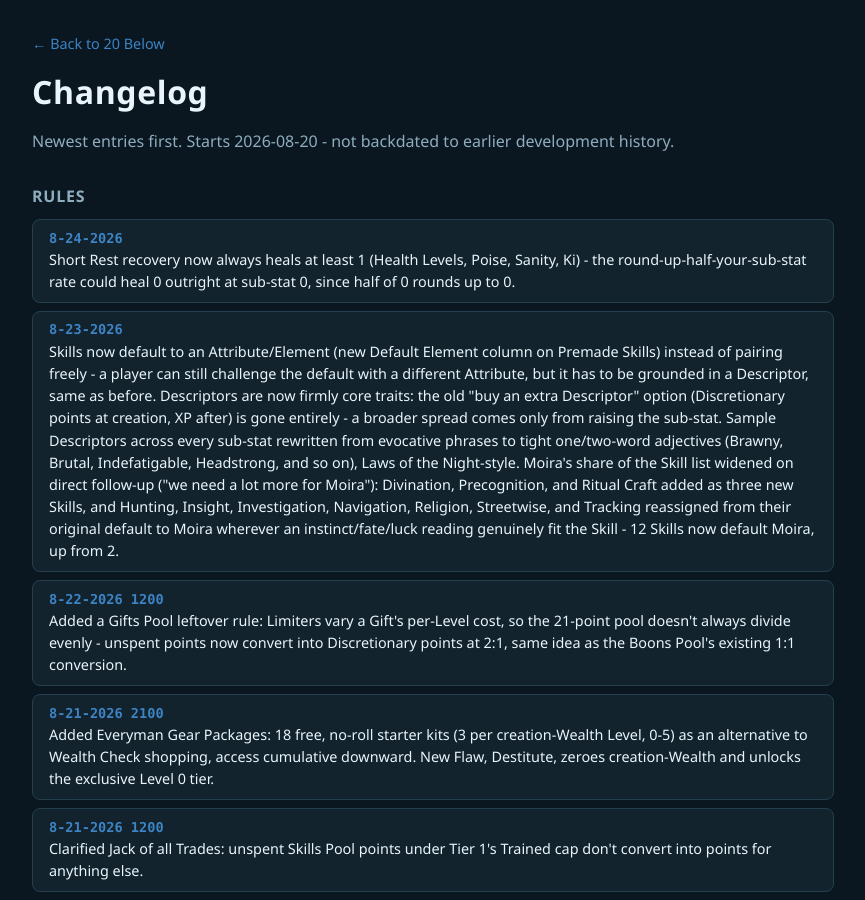
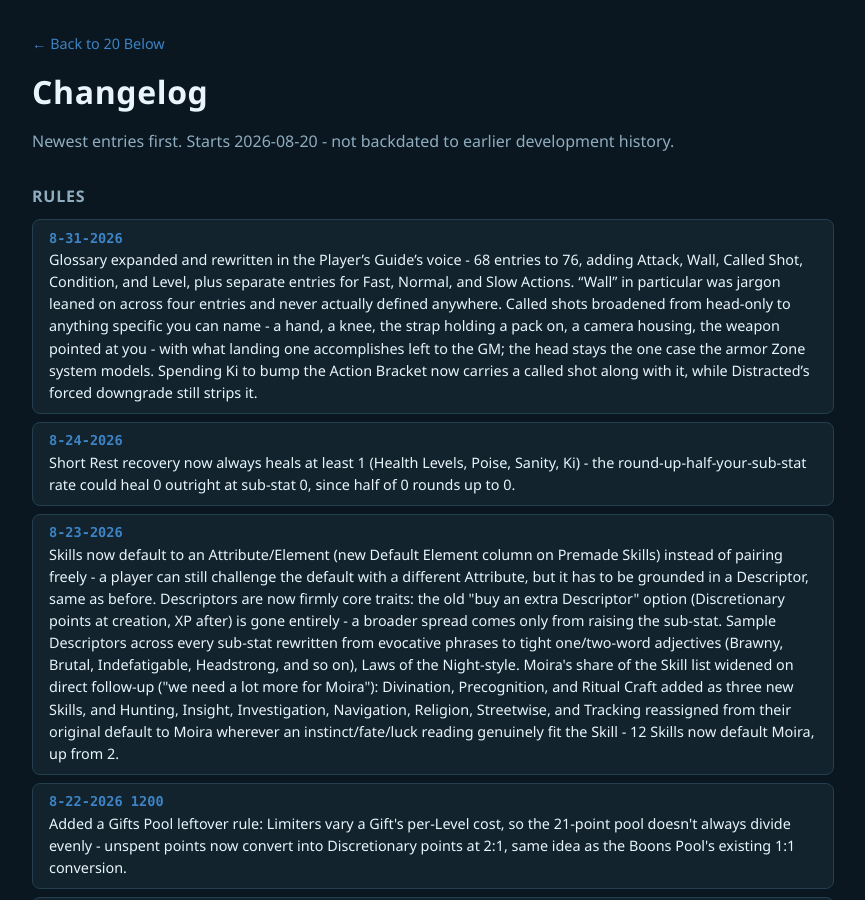
Before and after one commit to feralucce/20_Below, a Jekyll site: the page docs/changelog.html, which Jekyll copies as it is, in a window 1280 px wide and 900 px high. Shown: the whole window, without its empty margins (207-1072 px from the left). Built offline with Jekyll 4.4.1, drawn with Linux system fonts in a browser that asks for light colours; some of the changed text lies outside the part shown.

Commit message:
Point downloads at v0.9.4, log the release and the rules sync
- 6 download links across 5 pages moved to v0.9.4, plus the rules-hub
  CTA caption (version and build timestamp).
- Changelog: an App entry for v0.9.4, and a Rules entry covering the
  glossary rebuild and the broadened called-shot rules, which shipped
  in 92e56a8 without one.

Co-Authored-By: Claude Opus 5 <noreply@anthropic.com>

```diff
--- a/character-options.html
+++ b/character-options.html
@@ -377,7 +377,7 @@
         <ul class="dropdown">
           <li class="dropdown-heading">Character Creator</li>
           <li><a href="app/index.html" target="_blank" rel="noopener">Character Creator (Web App)</a></li>
-          <li><a href="https://github.com/feralucce/20_Below/releases/download/v0.9.3/20-below-desktop_0.9.3_x64-setup.exe">Character Creator Desktop (Windows) &middot; v0.9.3</a></li>
+          <li><a href="https://github.com/feralucce/20_Below/releases/download/v0.9.4/20-below-desktop_0.9.4_x64-setup.exe">Character Creator Desktop (Windows) &middot; v0.9.4</a></li>
           <li><a href="https://github.com/feralucce/20_Below/releases/download/combat-tracker-v0.1.0/20-below-combat-tracker_0.1.0_x64-setup.exe">Combat Tracker Desktop (Windows) &middot; v0.1.0</a></li>
           <li class="dropdown-heading">Backwater Static Assets <span class="pill">Soon</span></li>
           <li><span class="soon">Maps</span></li>
--- a/combat-equipment.html
+++ b/combat-equipment.html
@@ -377,7 +377,7 @@
         <ul class="dropdown">
           <li class="dropdown-heading">Character Creator</li>
           <li><a href="app/index.html" target="_blank" rel="noopener">Character Creator (Web App)</a></li>
-          <li><a href="https://github.com/feralucce/20_Below/releases/download/v0.9.3/20-below-desktop_0.9.3_x64-setup.exe">Character Creator Desktop (Windows) &middot; v0.9.3</a></li>
+          <li><a href="https://github.com/feralucce/20_Below/releases/download/v0.9.4/20-below-desktop_0.9.4_x64-setup.exe">Character Creator Desktop (Windows) &middot; v0.9.4</a></li>
           <li><a href="https://github.com/feralucce/20_Below/releases/download/combat-tracker-v0.1.0/20-below-combat-tracker_0.1.0_x64-setup.exe">Combat Tracker Desktop (Windows) &middot; v0.1.0</a></li>
           <li class="dropdown-heading">Backwater Static Assets <span class="pill">Soon</span></li>
           <li><span class="soon">Maps</span></li>
--- a/docs/changelog.html
+++ b/docs/changelog.html
@@ -96,6 +96,10 @@
   <h3 class="changelog-heading">Rules</h3>
   <ul class="changelog-list">
     <li class="changelog-entry">
+      <span class="changelog-date">8-31-2026</span>
+      <span class="changelog-text">Glossary expanded and rewritten in the Player&rsquo;s Guide&rsquo;s voice - 68 entries to 76, adding Attack, Wall, Called Shot, Condition, and Level, plus separate entries for Fast, Normal, and Slow Actions. &ldquo;Wall&rdquo; in particular was jargon leaned on across four entries and never actually defined anywhere. Called shots broadened from head-only to anything specific you can name - a hand, a knee, the strap holding a pack on, a camera housing, the weapon pointed at you - with what landing one accomplishes left to the GM; the head stays the one case the armor Zone system models. Spending Ki to bump the Action Bracket now carries a called shot along with it, while Distracted&rsquo;s forced downgrade still strips it.</span>
+    </li>
+    <li class="changelog-entry">
       <span class="changelog-date">8-24-2026</span>
       <span class="changelog-text">Short Rest recovery now always heals at least 1 (Health Levels, Poise, Sanity, Ki) - the round-up-half-your-sub-stat rate could heal 0 outright at sub-stat 0, since half of 0 rounds up to 0.</span>
     </li>
@@ -168,6 +172,10 @@
   <h3 class="changelog-heading">App</h3>
   <ul class="changelog-list">
     <li class="changelog-entry">
+      <span class="changelog-date">8-31-2026 1445</span>
+      <span class="changelog-text">Desktop v0.9.4. The app pulls rules live from the repository and quietly falls back to the copy bundled in your installer when it can&rsquo;t reach the network - it now tells you which it&rsquo;s using, a green &ldquo;Live rules&rdquo; or an amber &ldquo;Offline - bundled rules&rdquo; with a note explaining that bundled rules are only as current as the version you installed. Also fixes a bug that could stop the app loading at all while offline: bundled rules files could carry Windows line endings, which made every rules table invisible to the parser.</span>
+    </li>
+    <li class="changelog-entry">
       <span class="changelog-date">8-24-2026 1342</span>
       <span class="changelog-text">Short Rest recovery bugfix (see Rules above) carried into the desktop build. Also fixed the desktop app's own "Up to date"/"Needs updating" version check, which started reading the wrong release once the new Combat Tracker Desktop app began publishing to the same repo's release feed. Desktop v0.9.3.</span>
     </li>
--- a/gm-references.html
+++ b/gm-references.html
@@ -378,7 +378,7 @@
         <ul class="dropdown">
           <li class="dropdown-heading">Character Creator</li>
           <li><a href="app/index.html" target="_blank" rel="noopener">Character Creator (Web App)</a></li>
-          <li><a href="https://github.com/feralucce/20_Below/releases/download/v0.9.3/20-below-desktop_0.9.3_x64-setup.exe">Character Creator Desktop (Windows) &middot; v0.9.3</a></li>
+          <li><a href="https://github.com/feralucce/20_Below/releases/download/v0.9.4/20-below-desktop_0.9.4_x64-setup.exe">Character Creator Desktop (Windows) &middot; v0.9.4</a></li>
           <li><a href="https://github.com/feralucce/20_Below/releases/download/combat-tracker-v0.1.0/20-below-combat-tracker_0.1.0_x64-setup.exe">Combat Tracker Desktop (Windows) &middot; v0.1.0</a></li>
           <li class="dropdown-heading">Backwater Static Assets <span class="pill">Soon</span></li>
           <li><span class="soon">Maps</span></li>
--- a/license.html
+++ b/license.html
@@ -345,7 +345,7 @@
         <ul class="dropdown">
           <li class="dropdown-heading">Character Creator</li>
           <li><a href="app/index.html" target="_blank" rel="noopener">Character Creator (Web App)</a></li>
-          <li><a href="https://github.com/feralucce/20_Below/releases/download/v0.9.3/20-below-desktop_0.9.3_x64-setup.exe">Character Creator Desktop (Windows) &middot; v0.9.3</a></li>
+          <li><a href="https://github.com/feralucce/20_Below/releases/download/v0.9.4/20-below-desktop_0.9.4_x64-setup.exe">Character Creator Desktop (Windows) &middot; v0.9.4</a></li>
           <li><a href="https://github.com/feralucce/20_Below/releases/download/combat-tracker-v0.1.0/20-below-combat-tracker_0.1.0_x64-setup.exe">Combat Tracker Desktop (Windows) &middot; v0.1.0</a></li>
           <li class="dropdown-heading">Backwater Static Assets <span class="pill">Soon</span></li>
           <li><span class="soon">Maps</span></li>
--- a/rules-hub.html
+++ b/rules-hub.html
@@ -411,8 +411,8 @@
     <a href="app/index.html" target="_blank" rel="noopener">Open the Character Creator &rarr;</a>
   </div>
   <div class="cta">
-    <a href="https://github.com/feralucce/20_Below/releases/download/v0.9.3/20-below-desktop_0.9.3_x64-setup.exe">Download Desktop App (Windows) &rarr;</a>
-    <p class="cta-meta">v0.9.3 &middot; Last updated 2026-08-24 01:42 PM</p>
+    <a href="https://github.com/feralucce/20_Below/releases/download/v0.9.4/20-below-desktop_0.9.4_x64-setup.exe">Download Desktop App (Windows) &rarr;</a>
+    <p class="cta-meta">v0.9.4 &middot; Last updated 2026-08-31 02:42 PM</p>
   </div>
 
   <h2>Start Here</h2>
```
Also changed, not shown: other parts of rules-hub.html (+1 -1 lines).
